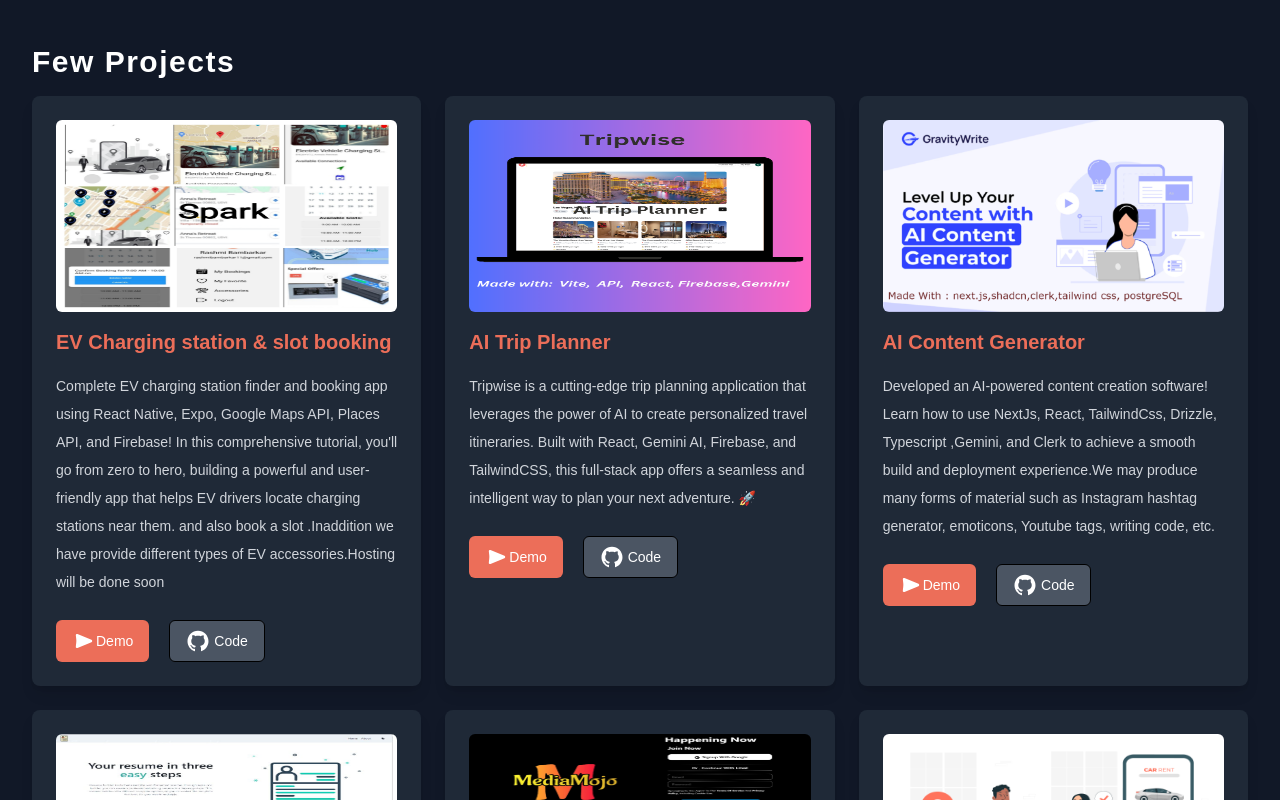
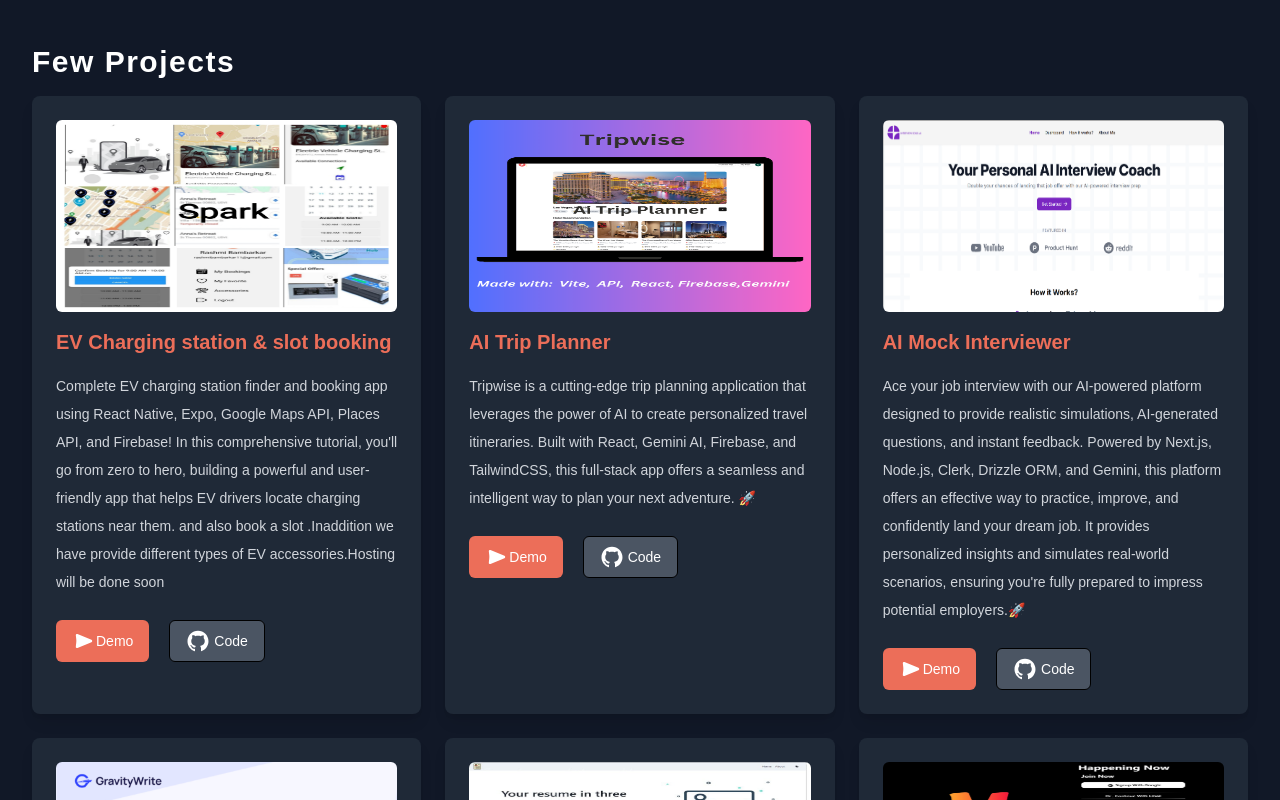
Before and after one commit to sahilbambarkar/My-Portfolio, a React (Create React App) app: page / in a window 1280 px wide. Shown: the part 1500-2300 px from the top of the page. Built offline with nearby package versions, Linux system fonts and the light colour scheme.

Commit message:
new project added

```diff
--- a/src/data/projectsData.js
+++ b/src/data/projectsData.js
@@ -9,6 +9,7 @@
 import Logo from './../assets/portfolioImages/Logo.png';
 import tripwise from './../assets/portfolioImages/Landing.png';
 import social from './../assets/portfolioImages/Social.jpeg';
+import Interview from './../assets/portfolioImages/Interview.png';
 
 
 
@@ -20,7 +21,7 @@
     name: "EV Charging station & slot booking ",
     stack: ["< Google places  API />", "< Firebase />", "< React native/>", "<Clerk Auth>"],
     live: "https://drive.google.com/file/d/1PwQRK7GSDt_PKs5tTbKER4aTh0T7or-W/view?t=1",
-    source: "https://drive.google.com/drive/u/0/folders/12oWvsRhmZ3ld3sQ_N10nytwlaDQFM0Zp",
+    source: "https://drive.google.com/file/d/11qoq-4BYjfa_H8u8tT3PYXafQdyO9rL-/view",
     description:
       " Complete EV charging station finder and booking app using React Native, Expo, Google Maps API, Places API, and Firebase! In this comprehensive tutorial, you'll go from zero to hero, building a powerful and user-friendly app that helps EV drivers locate charging stations near them. and also book a slot .Inaddition we have provide different types of EV accessories.Hosting will be done soon",
   },
@@ -33,6 +34,16 @@
     source: "https://github.com/sahilbambarkar/Tripwise-AI-Trip-Planner-",
     description:
       "Tripwise is a cutting-edge trip planning application that leverages the power of AI to create personalized travel itineraries. Built with React, Gemini AI, Firebase, and TailwindCSS, this full-stack app offers a seamless and intelligent way to plan your next adventure. 🚀 ",
+  },
+  {
+    id: "AI Mock Interviewer",
+    img: Interview,
+    name: "AI Mock Interviewer",
+    stack: ["< Gemini API />", "< Postgre SQL />", "< React.js />", "<Next.js>"],
+    live: "https://interview-edge-ai.vercel.app/",
+    source: "https://github.com/sahilbambarkar/Interview-Edge-AI-Mock-Interview-Prep",
+    description:
+      "Ace your job interview with our AI-powered platform designed to provide realistic simulations, AI-generated questions, and instant feedback. Powered by Next.js, Node.js, Clerk, Drizzle ORM, and Gemini, this platform offers an effective way to practice, improve, and confidently land your dream job. It provides personalized insights and simulates real-world scenarios, ensuring you're fully prepared to impress potential employers.🚀"
   },
   {
     id: "AI Content Generator",
@@ -110,16 +121,17 @@
     description:
       "A single page web application that uses the PixaBay API to display the images according to user search. ",
   },
-{
+  {
     id: "Logo whiz",
     img: Logo,
     name: "Logo maker",
-    stack: ["< React JS />  ", "< Vite />","</Tailwind css>"],
+    stack: ["< React JS />  ", "< Vite />", "</Tailwind css>"],
     live: "https://drive.google.com/file/d/1y-fYJSYGTjAWuJHLdBPAIr4pM1dIdMsU/view",
     source: "https://github.com/sahilbambarkar/Logo-Whizz",
     description:
       "The Logo Maker is a simple online application developed using React, Tailwind CSS, JavaScript, and Vite that allows users to modify and download different sorts of logo's. ",
   },
+
 ];
 
 const InprogressProjectsData = [
```
